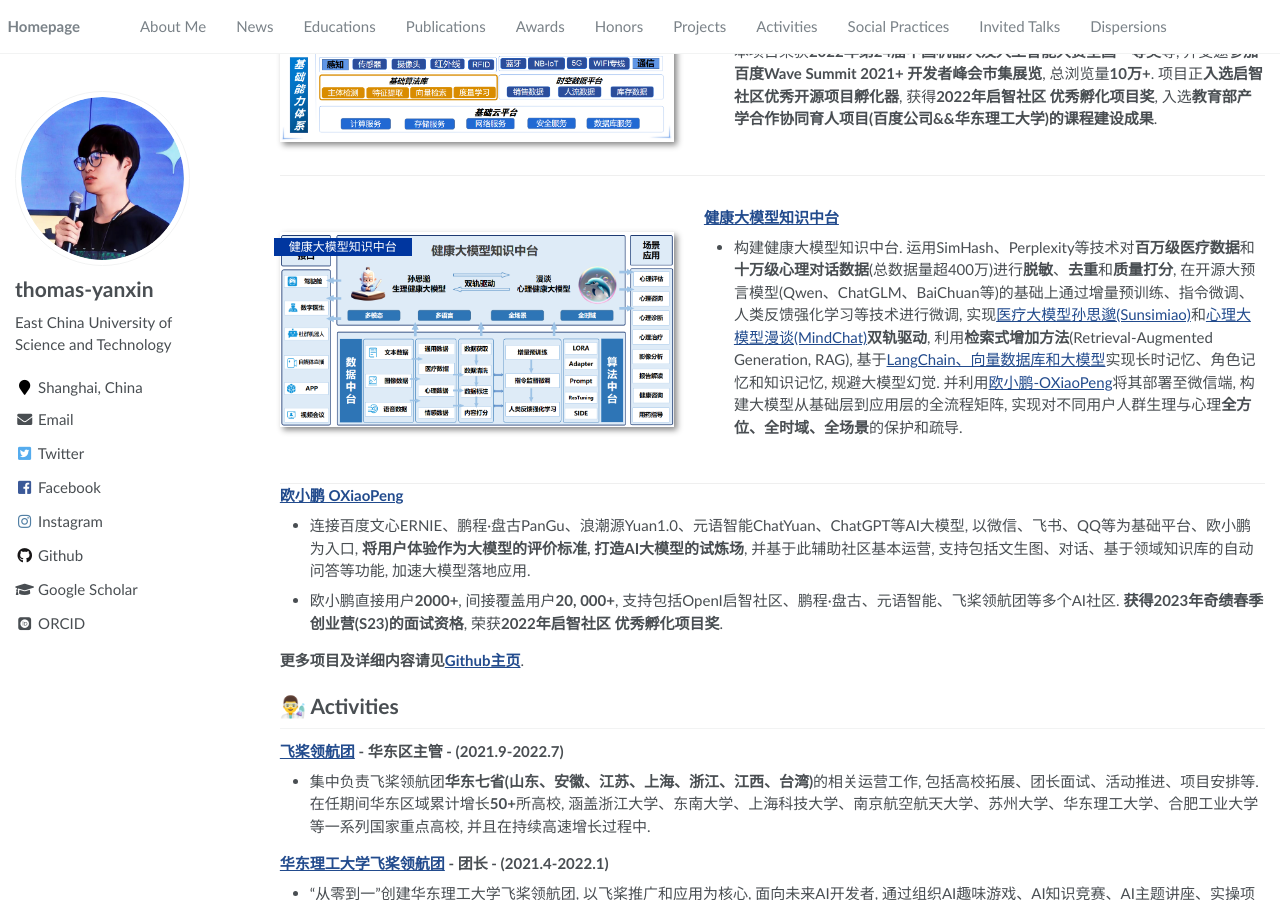
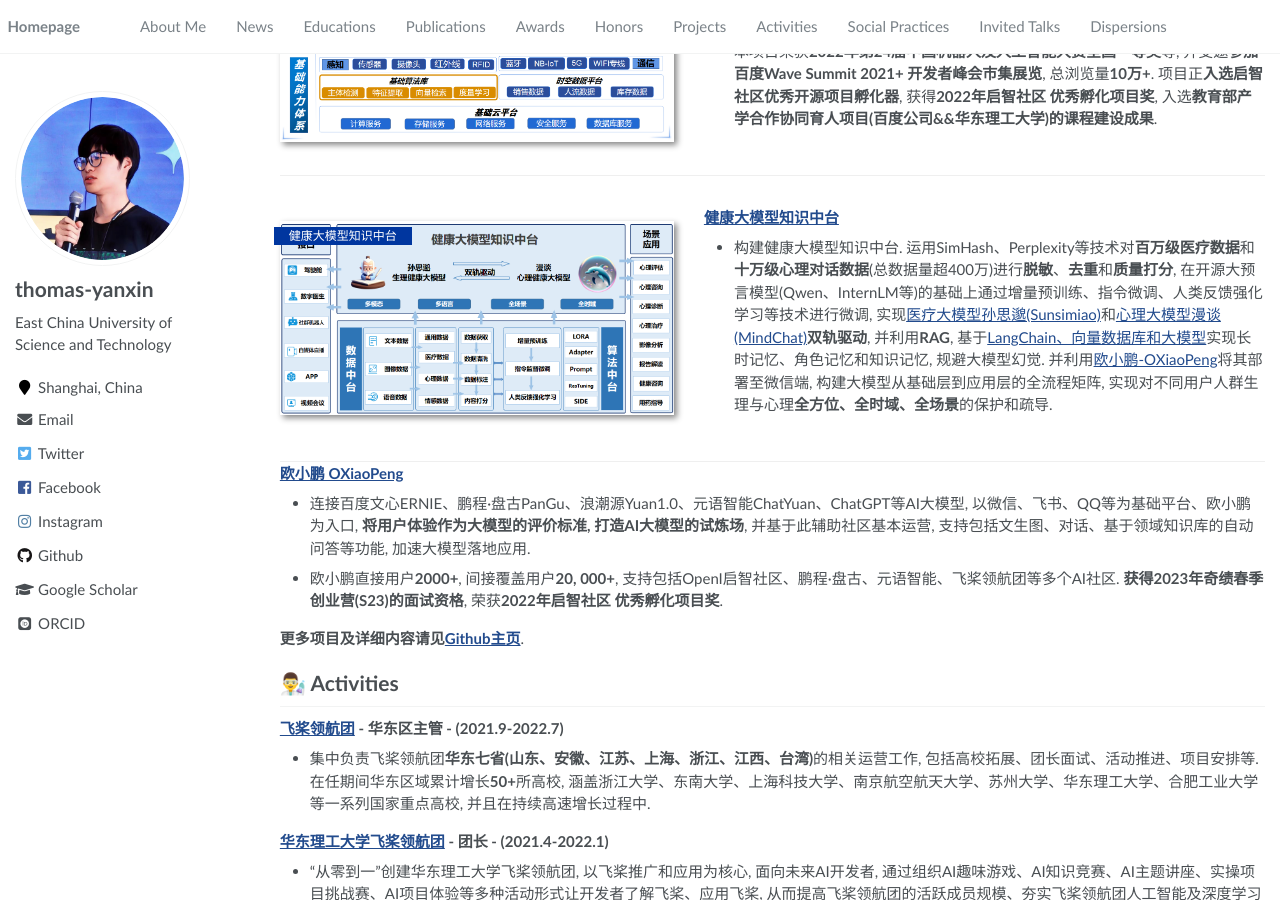
Before and after one commit to thomas-yanxin/thomas-yanxin.github.io, a Jekyll site: the page built from _pages/about.md, in a window 1280 px wide and 900 px high, scrolled down 2556 px. Built offline with Jekyll 4.4.1, drawn with Linux system fonts in a browser that asks for light colours; some web fonts are replaced.

Commit message:
Update about.md

```diff
--- a/_pages/about.md
+++ b/_pages/about.md
@@ -112,7 +112,7 @@
 
 **[健康大模型知识中台](https://github.com/X-D-Lab)**
 
-* 构建健康大模型知识中台. 运用SimHash、Perplexity等技术对**百万级医疗数据**和**十万级心理对话数据**(总数据量超400万)进行**脱敏**、**去重**和**质量打分**, 在开源大预言模型(Qwen、ChatGLM、BaiChuan等)的基础上通过增量预训练、指令微调、人类反馈强化学习等技术进行微调, 实现<a href="https://github.com/X-D-Lab/Sunsimiao">医疗大模型孙思邈(Sunsimiao)</a>和<a href="https://github.com/X-D-Lab/MindChat">心理大模型漫谈(MindChat)</a>**双轨驱动**, 利用**检索式增加方法**(Retrieval-Augmented Generation, RAG), 基于<a href="https://github.com/thomas-yanxin/LangChain-ChatGLM-Webui">LangChain、向量数据库和大模型</a>实现长时记忆、角色记忆和知识记忆, 规避大模型幻觉. 并利用[欧小鹏-OXiaoPeng](https://github.com/thomas-yanxin/OXiaoPeng)将其部署至微信端, 构建大模型从基础层到应用层的全流程矩阵, 实现对不同用户人群生理与心理**全方位、全时域、全场景**的保护和疏导.
+* 构建健康大模型知识中台. 运用SimHash、Perplexity等技术对**百万级医疗数据**和**十万级心理对话数据**(总数据量超400万)进行**脱敏**、**去重**和**质量打分**, 在开源大预言模型(Qwen、InternLM等)的基础上通过增量预训练、指令微调、人类反馈强化学习等技术进行微调, 实现<a href="https://github.com/X-D-Lab/Sunsimiao">医疗大模型孙思邈(Sunsimiao)</a>和<a href="https://github.com/X-D-Lab/MindChat">心理大模型漫谈(MindChat)</a>**双轨驱动**, 并利用**RAG**, 基于<a href="https://github.com/thomas-yanxin/LangChain-ChatGLM-Webui">LangChain、向量数据库和大模型</a>实现长时记忆、角色记忆和知识记忆, 规避大模型幻觉. 并利用[欧小鹏-OXiaoPeng](https://github.com/thomas-yanxin/OXiaoPeng)将其部署至微信端, 构建大模型从基础层到应用层的全流程矩阵, 实现对不同用户人群生理与心理**全方位、全时域、全场景**的保护和疏导.
 </div>
 </div>
 
```
